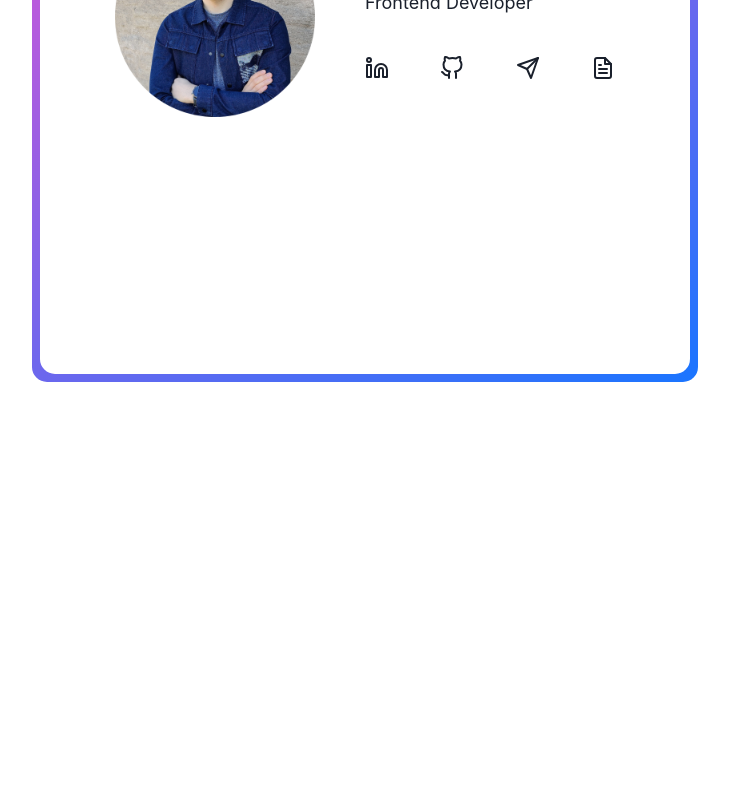
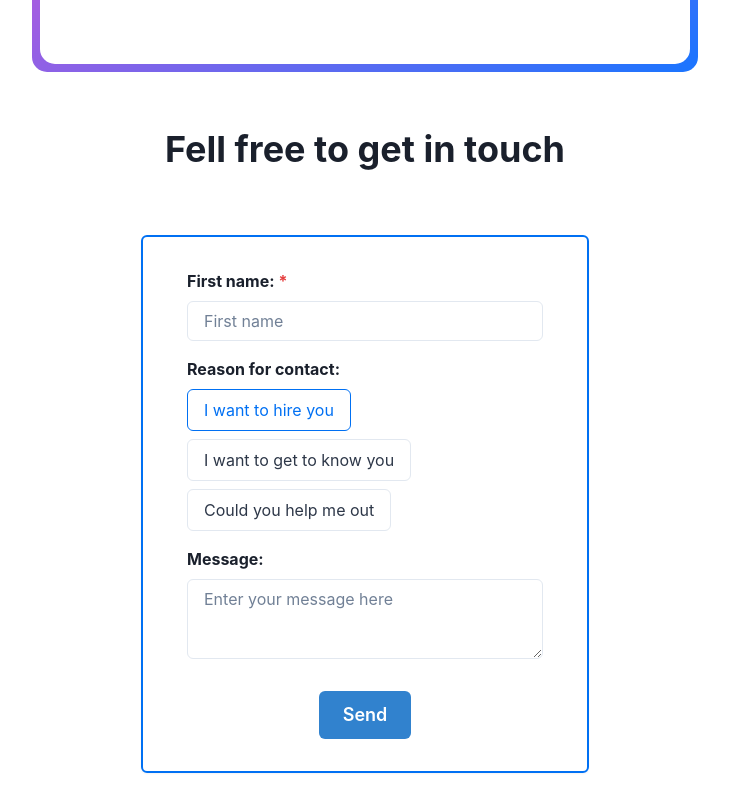
Before and after one commit to PetroSilenius/silenius.dev, a Next.js app: page /contact in a window 1280 px wide. Shown: the part 380-1192 px from the top of the page, without its empty margins (275-1004 px from the left). Before the commit the page ends 800 px from the top, so only its background shows below. Built offline with nearby package versions, Linux system fonts and the light colour scheme.

Commit message:
Add Netlify Forms

```diff
--- /dev/null
+++ b/components/ContactForm.tsx
@@ -0,0 +1,122 @@
+import { Button } from '@chakra-ui/button'
+import { FormControl, FormLabel } from '@chakra-ui/form-control'
+import { Input } from '@chakra-ui/input'
+import { Box, SimpleGrid, Stack } from '@chakra-ui/layout'
+import { useRadio, useRadioGroup } from '@chakra-ui/radio'
+import { Heading } from '@chakra-ui/react'
+import { Textarea } from '@chakra-ui/textarea'
+
+export const ContactForm = () => {
+  return (
+    <>
+      <Heading>Fell free to get in touch</Heading>
+
+      <SimpleGrid
+        maxW="md"
+        width="full"
+        px="5"
+        py="2"
+        textAlign="center"
+        borderWidth="2px"
+        shadow="sm"
+        borderColor="link"
+        borderRadius="md"
+      >
+        <Box maxW="full" overflow="hidden" padding={6}>
+          <form
+            name="contact"
+            method="POST"
+            data-netlify="true"
+            data-netlify-honeypot="bot-field"
+          >
+            <input type="hidden" name="form-name" value="contact" />
+            <p hidden>
+              <label>
+                Don`&apos;`t fill this out: <input name="bot-field" />
+              </label>
+            </p>
+            <FormControl isRequired mb="1rem">
+              <FormLabel fontWeight="bold">First name:</FormLabel>
+              <Input name="name" type="text" placeholder="First name" />
+            </FormControl>
+            <ContactReason />
+            <FormControl mb="1rem">
+              <FormLabel fontWeight="bold">Message:</FormLabel>
+              <Textarea name="message" placeholder="Enter your message here" />
+            </FormControl>
+            <Button size="lg" mt={4} colorScheme="blue" type="submit">
+              Send
+            </Button>
+          </form>
+        </Box>
+      </SimpleGrid>
+    </>
+  )
+}
+
+function RadioCard(props: any) {
+  const { getInputProps, getCheckboxProps } = useRadio(props)
+
+  const input = getInputProps()
+
+  const checkbox = getCheckboxProps()
+
+  return (
+    <Box as="label">
+      <input {...input} />
+
+      <Box
+        {...checkbox}
+        display="inline-block"
+        cursor="pointer"
+        borderWidth="1px"
+        borderRadius="md"
+        color="gray.700"
+        _checked={{
+          borderColor: 'link',
+
+          color: 'link',
+        }}
+        px={4}
+        py={2}
+      >
+        {props.children}
+      </Box>
+    </Box>
+  )
+}
+
+function ContactReason() {
+  const options = [
+    'I want to hire you',
+    'I want to get to know you',
+    'Could you help me out',
+  ]
+
+  const { getRootProps, getRadioProps } = useRadioGroup({
+    name: 'reason',
+
+    defaultValue: options[0],
+  })
+
+  const group = getRootProps()
+
+  return (
+    <FormControl as="fieldset" mb="1rem">
+      <FormLabel as="legend" fontWeight="bold">
+        Reason for contact:
+      </FormLabel>
+      <Stack {...group} align="start">
+        {options.map((value) => {
+          const radio = getRadioProps({ value })
+
+          return (
+            <RadioCard key={value} {...radio}>
+              {value}
+            </RadioCard>
+          )
+        })}
+      </Stack>
+    </FormControl>
+  )
+}
--- a/components/index.ts
+++ b/components/index.ts
@@ -1,3 +1,4 @@
 export { BusinessCard } from './BusinessCard'
 export { Card } from './Card'
 export { ThemeSwitch } from './ThemeSwitch'
+export { ContactForm } from './ContactForm'
--- a/pages/contact.tsx
+++ b/pages/contact.tsx
@@ -1,5 +1,6 @@
+import { Box, Stack } from '@chakra-ui/layout'
 import Head from 'next/head'
-import { BusinessCard } from '../components'
+import { BusinessCard, ContactForm } from '../components'
 
 const borderColorOptions = [
   'rgb(238,16,16), rgb(252,176,69)',
@@ -16,6 +17,8 @@ export default function Card(): JSX.Element {
         <meta name="description" content="Contact information and resume" />
       </Head>
 
+      <Box my="5rem">
+        <Stack align="center" spacing="4rem">
           <BusinessCard
             imgSrc="/petro.png"
             name="Petro Silenius"
@@ -25,6 +28,10 @@ export default function Card(): JSX.Element {
             linkedin="petrosilenius"
             email="petro.silenius@gmail.com"
           />
+
+          <ContactForm />
+        </Stack>
+      </Box>
     </>
   )
 }
```
Lines whose indentation alone changed are shown as unchanged.
